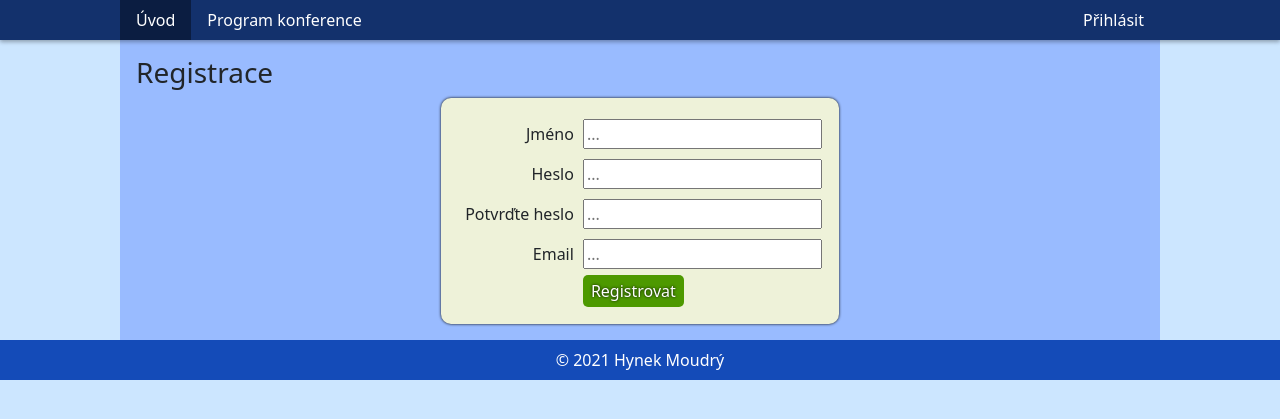
After one commit to HynekM99/WEB-Konference, a PHP site: page /registrace in a window 1280 px wide. The commit adds this page. Shown: the top 419 px of the page. Run offline with PHP 8.4, Linux system fonts and the light colour scheme; some libraries are stand-ins or nearby versions.

Commit message:
Added registration form.

```diff
--- /dev/null
+++ b/controllers/RegistraceController.php
@@ -0,0 +1,9 @@
+<?php
+class RegistraceController extends Controller {
+    public function __construct() {
+        $this->header['title'] = 'Registrace';
+        $this->header['keywords'] = 'přihlášení, registrace, jméno, heslo, email, uživatel, nový';
+        $this->header['description'] = 'Registrační formulář pro uživatele';
+        $this->view = 'registrace';
+    }
+}
--- a/src/css/style.css
+++ b/src/css/style.css
@@ -83,6 +83,13 @@ div.row {
     transition: 300ms;
 }
 
+.submit:disabled {
+    color: hsl(0, 0%, 30%);
+    background: hsl(0, 0%, 60%);
+    text-shadow: none;
+    cursor: default;
+}
+
 div.article-preview {
     padding-bottom: 1.5rem;
     height: 100%;
@@ -121,7 +128,7 @@ div.article-preview span {
     bottom: 0;
 }
 
-form.login-form {
+form.login-form, form.register-form {
     padding: 1rem;
     width: min-content;
     background-color: hsl(70, 50%, 90%);
--- a/views/login.phtml
+++ b/views/login.phtml
@@ -34,5 +34,6 @@
 </div>
 <script>
     document.getElementById("uvod").classList.add("selected");
-    document.getElementById("navbar-collapsed-text").innerText = "Úvod";
+    document.getElementById("navbar-collapsed-text").innerText = "Login";
+    if (window.history.replaceState) window.history.replaceState(null, null, window.location.href);
 </script>
--- /dev/null
+++ b/views/registrace.phtml
@@ -0,0 +1,41 @@
+<div class="p-3">
+    <h3>
+        Registrace
+    </h3>
+    <div class="d-flex justify-content-center">
+        <form class="register-form" method="post">
+            <span class="text-danger" hidden>
+                Uživatel se zadaným emailem již existuje.
+            </span>
+            <table>
+                <tr>
+                    <td><label for="name">Jméno</label></td>
+                    <td><input type="text" id="name" name="name" placeholder="..." required onkeyup="checkForm()"></td>
+                </tr>
+                <tr>
+                    <td><label for="password">Heslo</label></td>
+                    <td><input type="password" id="password" name="password" placeholder="..." required onkeyup="checkForm()"/></td>
+                </tr>
+                <tr>
+                    <td><label for="password-confirm">Potvrďte&nbsp;heslo</label></td>
+                    <td><input type="password" id="password-confirm" name="password-confirm" placeholder="..." required onkeyup="checkForm()"/></td>
+                </tr>
+                <tr>
+                    <td><label for="email">Email</label></td>
+                    <td><input type="email" id="email" name="email" placeholder="..." required onkeyup="checkForm()"></td>
+                </tr>
+                <tr>
+                    <td></td>
+                    <td>
+                        <button name="submit" type="submit" class="submit"></i>Registrovat</button>
+                    </td>
+                </tr>
+            </table>
+        </form>
+    </div>
+</div>
+<script>
+    document.getElementById("uvod").classList.add("selected");
+    document.getElementById("navbar-collapsed-text").innerText = "Registrace";
+    if (window.history.replaceState) window.history.replaceState(null, null, window.location.href);
+</script>
```
